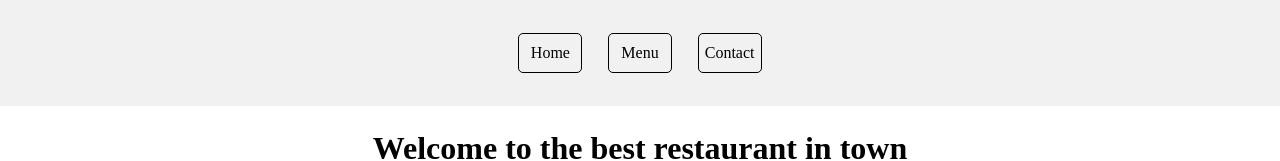
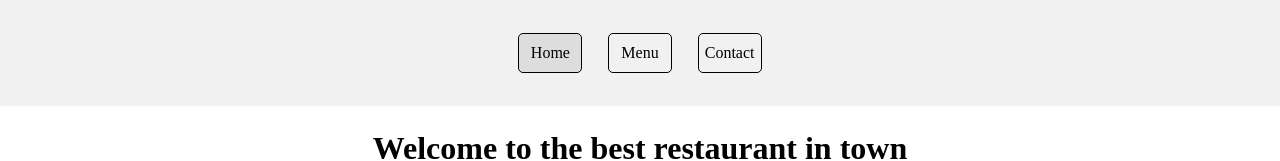
Before and after one commit to SalamanderCtesiphon/Project-Restuarant-Page, a website built with webpack: page dist/index.html in a window 1280 px wide. In both pictures the pointer is over the element "Home". Shown: the top 161 px of the page. Built offline with nearby package versions, Linux system fonts and the light colour scheme.

Commit message:
fixed the tabs

```diff
--- a/src/style.css
+++ b/src/style.css
@@ -22,8 +22,9 @@
     align-items: center;
 }
 
-.tab:hover {
+.tabOne:hover, .tabTwo:hover, .tabThree:hover {
     background-color: #ddd;
+    cursor: pointer;
 }
 
 .main {
```
Also changed, not shown: 1 other file.
